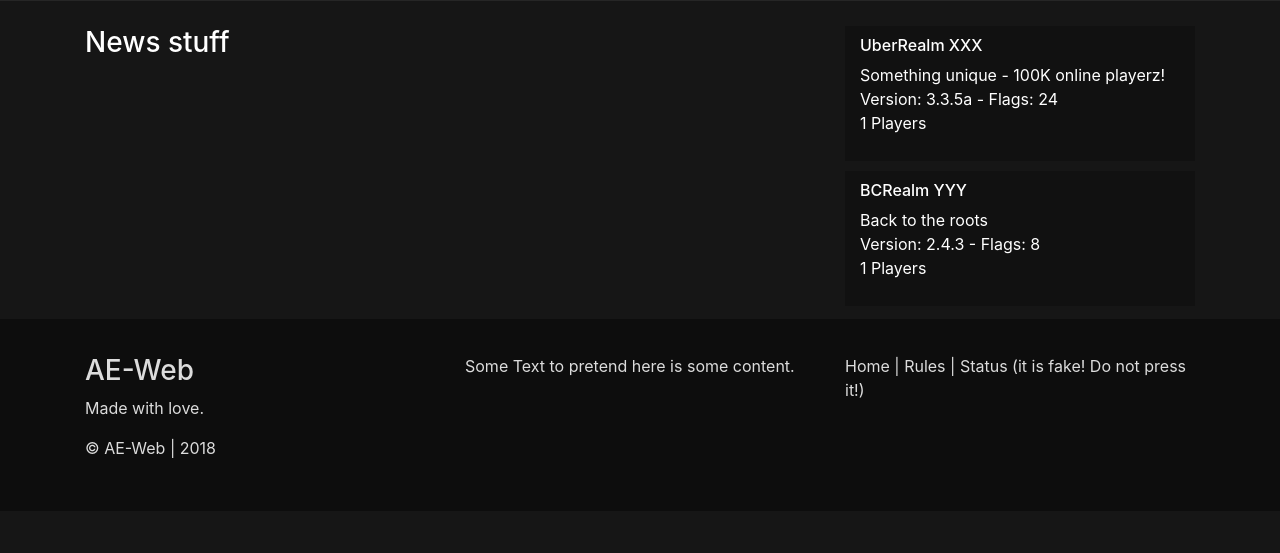
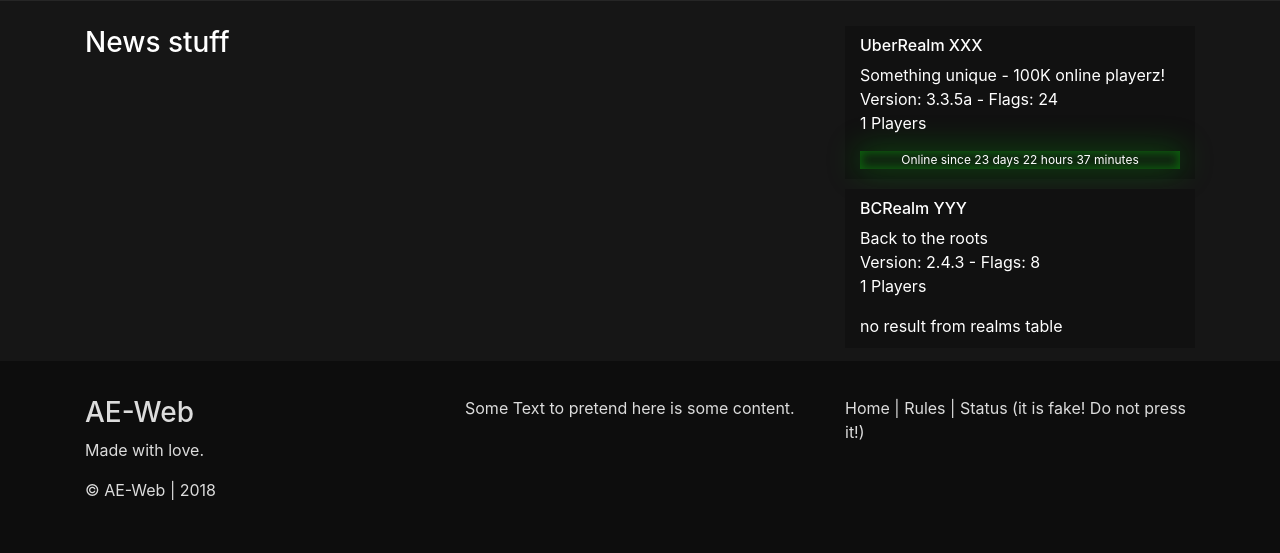
Before and after one commit to AscEmu/AEweb, a PHP site: page / in a window 1280 px wide. Shown: the part 583-1136 px from the top of the page. Before the commit the page ends 1041 px from the top, so only its background shows below. Run offline with PHP 8.4, Linux system fonts and the light colour scheme; data comes from the database, SQL or seed files in the repository; tables that the repository leaves empty or names only in its code hold one stand-in row (values such as "Sample post"); some libraries are stand-ins or nearby versions.

Commit message:
Added realmstatus based on logon db status (faster than fsock). * display day, hour, minutes from timestamp in db to now.
Added glowing status effect based on status. (it is really aggressive but however it does what it should do)

```diff
--- a/include/accountDB.inc.php
+++ b/include/accountDB.inc.php
@@ -165,4 +165,12 @@ class AccountDB extends Database
         $results = $result->fetch_assoc();
         return $results;
     }
+
+    function getRealmDataForId($id)
+    {
+        $query = "SELECT * FROM realms WHERE id = '$id'";
+        $result = mysqli_query($this->connection, $query);
+        $results = $result->fetch_assoc();
+        return $results;
+    }
 }
--- a/modules/realmstatus/index.php
+++ b/modules/realmstatus/index.php
@@ -12,6 +12,91 @@
     background-color: #111111;
     padding: 10px 15px;
     margin-bottom: 10px;
+}
+
+ul.status {
+  padding: 0;
+  margin: 0;
+}
+
+li.status-online {
+  display: block;
+  width: 100%;
+  height: auto;
+  margin-right: 10px;
+  text-align: center;
+  font-size: 9pt;
+}
+
+li.status-online:nth-child(1) {
+  -webkit-animation: pulse-online 1s alternate infinite;
+  -moz-animation: pulse-online 1s alternate infinite;
+}
+
+@-webkit-keyframes pulse-online {
+  0% {
+    background: rgba(9, 158, 12, 1);
+    box-shadow: inset 0px 0px 10px 2px rgba(9, 158, 12,0.5),
+                      0px 0px 40px 2px rgba(9, 158, 12,1);
+  }
+  100% {
+    background: rgba(9, 158, 12, 0);
+    box-shadow: inset 0px 0px 10px 2px rgba(9, 158, 12,0.5),
+                      0px 0px 30px 2px rgba(9, 158, 12,0.3);
+  }
+}
+
+@-moz-keyframes pulse-online {
+  0% {
+    background: rgba(255,255,255,1);
+    box-shadow: inset 0px 0px 10px 2px rgba(117,182,255,0.5),
+                      0px 0px 40px 2px rgba(105,135,255,1);
+  }
+  100% {
+    background: rgba(255,255,255,0);
+    box-shadow: inset 0px 0px 10px 2px rgba(117,182,255,0.5),
+                      0px 0px 30px 2px rgba(105,135,255,0.3);
+  }
+}
+
+li.status-offline {
+  display: block;
+  width: 100%;
+  height: auto;
+  margin-right: 10px;
+  text-align: center;
+  font-size: 9pt;
+}
+
+li.status-offline:nth-child(1) {
+  -webkit-animation: pulse-offline 1s alternate infinite;
+  -moz-animation: pulse-offline 1s alternate infinite;
+}
+
+@-webkit-keyframes pulse-offline {
+  0% {
+    background: rgba(194,18,5,1);
+    box-shadow: inset 0px 0px 10px 2px rgba(194,18,5,0.5),
+                      0px 0px 40px 2px rgba(194,18,5,1);
+  }
+  100% {
+    background: rgba(194,18,5, 0);
+    box-shadow: inset 0px 0px 10px 2px rgba(194,18,5,0.5),
+                      0px 0px 30px 2px rgba(194,18,5,0.3);
+  }
+}
+
+@-moz-keyframes pulse-offline {
+  0% {
+    background: rgba(255,255,255,1);
+    box-shadow: inset 0px 0px 10px 2px rgba(117,182,255,0.5),
+                      0px 0px 40px 2px rgba(105,135,255,1);
+  }
+  100% {
+    background: rgba(255,255,255,0);
+    box-shadow: inset 0px 0px 10px 2px rgba(117,182,255,0.5),
+                      0px 0px 30px 2px rgba(105,135,255,0.3);
+  }
 }
 
 </style>
@@ -35,6 +120,56 @@
             echo ''.$info["description"].'<br>';
             echo 'Version: '.$info["version"].' - Flags: '.$info["flags"].'<br>';
             echo '<p>'.$realmStatus[$id]->getCharacterCount().' Players</p>';
+            $result = $accDB->getRealmDataForId($id);
+            if ($result)
+            {
+                // get the status time
+                $statusTime = new DateTime($result["status_change_time"]);
+                $now = new DateTime();
+
+                $diff = $now->diff($statusTime);
+
+                //set up day, hour, minutes
+                $format;
+
+                $days = "";
+                $hours = "";
+                $minutes = "";
+
+                if ($diff->format('%d') > 0)
+                    if ($diff->format('%d') > 1)
+                        $days = "%d days ";
+                    else
+                        $days = "%d day ";
+
+                if ($diff->format('%h') > 0)
+                    if ($diff->format('%h') > 1)
+                        $hours = "%h hours ";
+                    else
+                        $hours = "%h hour ";
+
+                if ($diff->format('%i') > 0)
+                    if ($diff->format('%i') > 1)
+                        $minutes = "%i minutes";
+                    else
+                        $minutes = "%i minute";
+
+                $format = $days . $hours . $minutes;
+
+                // echo day, hour, minutes
+                if ($result['status'])
+                    echo '<ul class="status">
+                            <li class="status-online">Online since '. $diff->format($format).'</li>
+                          </ul>';
+                else
+                    echo '<ul class="status">
+                            <li class="status-offline">Offline since '. $diff->format($format).'</li>
+                          </ul>';
+            }
+            else
+            {
+                echo 'no result from realms table';
+            }
             echo '</div>';
         }
         echo '</div>';
```
